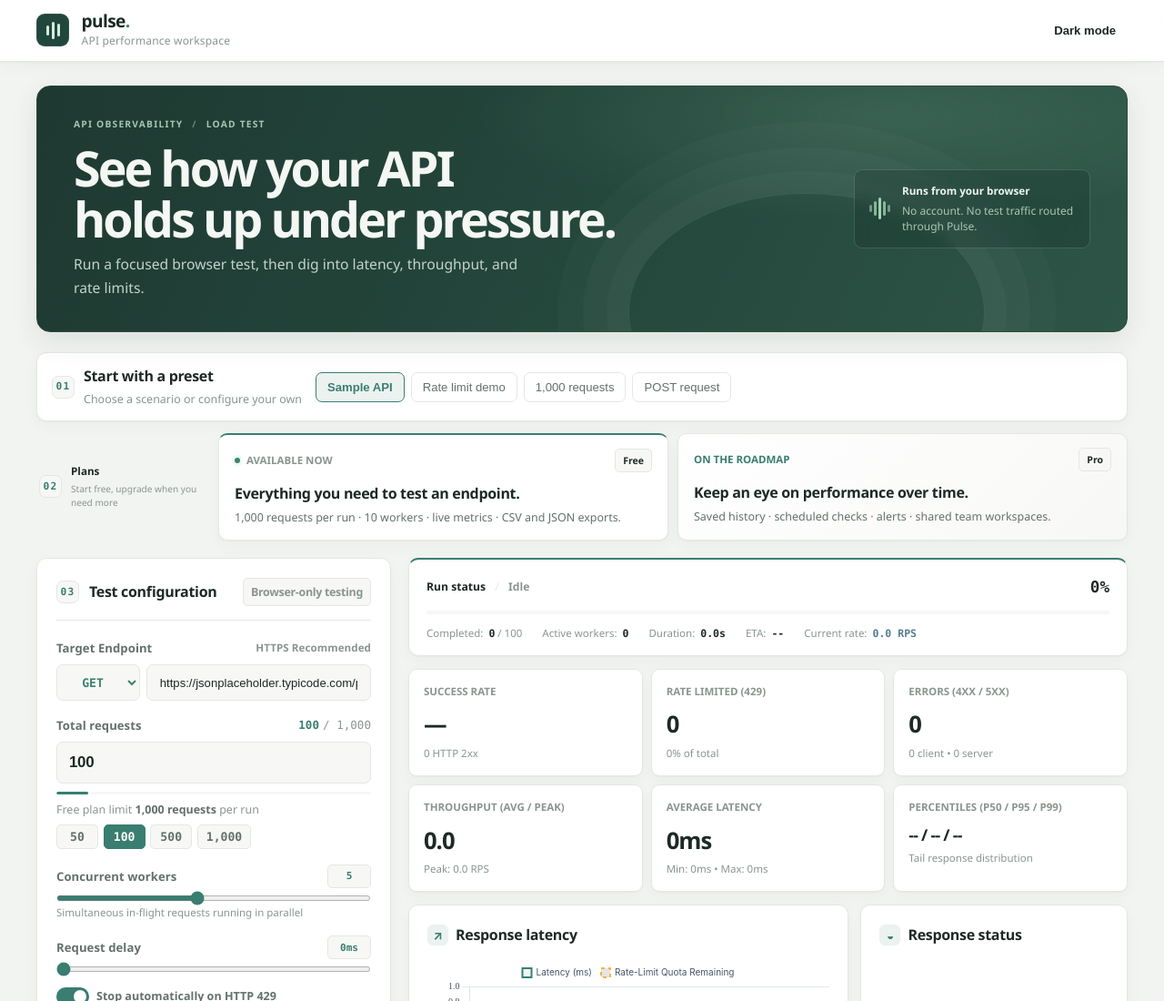
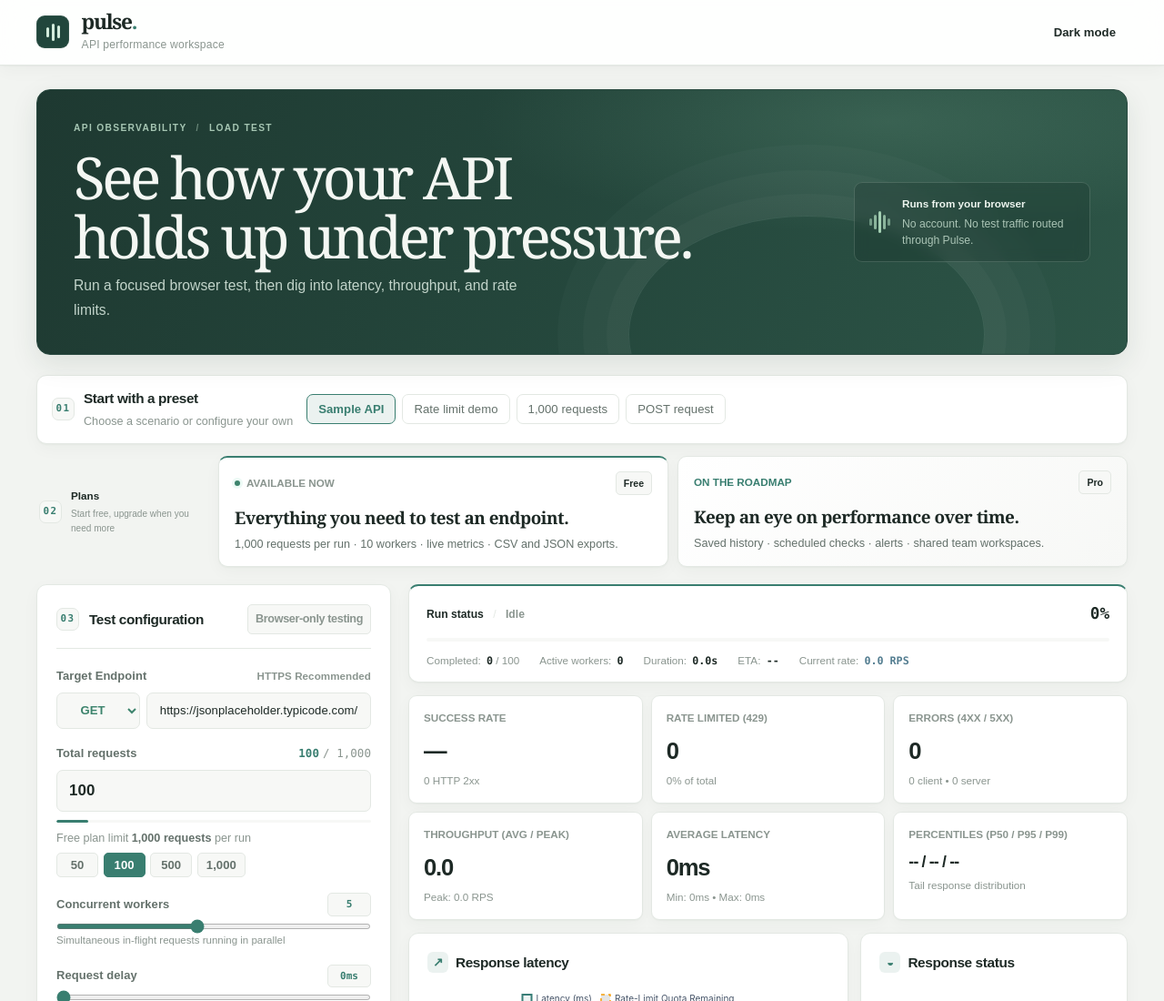
Before and after one commit to ayansaifi/Pulse, a plain HTML site: page index.html in a window 1280 px wide. Shown: the top 1100 px of the page at 91% size. Drawn offline with Linux system fonts and the light colour scheme.

Commit message:
Give Pulse a distinctive typography system

```diff
--- a/style.css
+++ b/style.css
@@ -1231,13 +1231,16 @@ body { background:var(--bg-app); }
 @media(max-width:920px) { .app-wrapper { padding:0 22px 36px; } .app-header { margin:0 -22px; padding:12px 22px; } .workspace-heading { min-height:190px; padding:29px; } .workspace-proof { max-width:220px; } .main-layout { grid-template-columns:1fr; } .plan-note { grid-template-columns:155px 1fr 1fr; } .sidebar-workspace { position:static; } }
 @media(max-width:740px) { .workspace-heading { align-items:flex-start; flex-direction:column; gap:20px; } .workspace-heading h2 { font-size:2rem; } .workspace-proof { max-width:none; } .preset-container { align-items:flex-start; flex-wrap:wrap; } .preset-heading { width:100%; margin:0 0 5px; } .plan-note { grid-template-columns:1fr 1fr; } .plan-section-heading { grid-column:1/-1; padding:4px 0; } .charts-row { grid-template-columns:1fr; } .quota-stats-grid { grid-template-columns:repeat(3,minmax(0,1fr)); gap:13px 0; } .quota-stat-box:nth-child(3n) { border-right:0; } }
 @media(max-width:560px) { .app-wrapper { padding:0 14px 28px; } .app-header { margin:0 -14px; padding:11px 14px; } .brand-text p { display:none; } .header-tools { gap:2px; } .workspace-heading { min-height:0; margin:16px 0 14px; padding:24px 21px; } .workspace-heading h2 { font-size:1.78rem; } .workspace-heading p { max-width:310px; font-size:.74rem; } .workspace-proof { width:100%; } .plan-note { grid-template-columns:1fr; } .plan-section-heading { grid-column:auto; } .plan-card { min-height:0; } .preset-tag { padding:7px 9px; font-size:.64rem; } .sidebar-workspace > .panel-card { padding:16px; } .kpi-grid { grid-template-columns:repeat(2,minmax(0,1fr)); gap:7px; } .kpi-card { min-height:100px; padding:12px; } .kpi-card:not(:nth-child(3n)) { border-right:1px solid var(--border-subtle); } .kpi-card:nth-child(odd) { border-right:1px solid var(--border-subtle); } .kpi-card:nth-child(-n+4) { border-bottom:1px solid var(--border-subtle); } .quota-stats-grid { grid-template-columns:repeat(2,minmax(0,1fr)); } .quota-stat-box,.quota-stat-box:first-child { padding:0; border:0; } .progress-meta-row { gap:8px 14px; } }
-/* Typography refinement: clearer hierarchy, calmer tracking, and readable dense data. */
+
+/* Pulse type system: editorial display type paired with crisp, practical UI text. */
 :root {
-  --font-sans: "Segoe UI Variable", "Segoe UI", Aptos, ui-sans-serif, system-ui, -apple-system, BlinkMacSystemFont, sans-serif;
+  --font-sans: Arial, Helvetica, sans-serif;
+  --font-display: Georgia, "Times New Roman", serif;
   --font-mono: "SFMono-Regular", Consolas, "Liberation Mono", monospace;
 }
 
 body {
+  font-family: var(--font-sans);
   font-size: 15px;
   line-height: 1.55;
   font-feature-settings: "kern" 1, "liga" 1;
@@ -1245,59 +1248,72 @@ body {
 }
 
 .brand-text h1 {
-  font-size: 1.2rem;
-  font-weight: 720;
-  letter-spacing: -0.035em;
+  font-family: var(--font-display);
+  font-size: 1.42rem;
+  font-weight: 700;
+  letter-spacing: -0.06em;
+  line-height: 1;
 }
 
 .brand-text p,
 .workspace-proof small {
-  font-size: 0.75rem;
-  line-height: 1.45;
+  font-size: 0.76rem;
+  line-height: 1.5;
 }
 
 .workspace-heading h2 {
-  max-width: 760px;
-  font-size: clamp(2.35rem, 4.2vw, 3.45rem);
-  font-weight: 680;
+  max-width: 780px;
+  font-family: var(--font-display);
+  font-size: clamp(2.65rem, 5vw, 4rem);
+  font-weight: 500;
   letter-spacing: -0.055em;
-  line-height: 1.04;
+  line-height: 1.02;
 }
 
 .workspace-heading p {
-  max-width: 56ch;
+  max-width: 58ch;
   font-size: 0.98rem;
-  line-height: 1.65;
+  line-height: 1.7;
 }
 
 .eyebrow,
 .section-index {
-  font-size: 0.7rem;
-  letter-spacing: 0.12em;
+  font-size: 0.68rem;
+  font-weight: 700;
+  letter-spacing: 0.13em;
 }
 
 .preset-heading strong,
 .panel-title,
 .plan-card h3,
 .plan-note h3 {
-  font-size: 1rem;
-  font-weight: 660;
-  letter-spacing: -0.02em;
+  font-size: 0.96rem;
+  font-weight: 700;
+  letter-spacing: -0.025em;
+}
+
+.plan-card h3,
+.plan-note h3 {
+  font-family: var(--font-display);
+  font-size: 1.18rem;
+  font-weight: 600;
+  letter-spacing: -0.025em;
 }
 
 .preset-heading small,
 .plan-note p:not(.eyebrow),
 .request-limit-help,
 .browser-only-note {
-  font-size: 0.78rem;
-  line-height: 1.55;
+  font-size: 0.79rem;
+  line-height: 1.6;
 }
 
 .field-label,
 .workspace-label,
 .preset-label {
-  font-size: 0.82rem;
-  font-weight: 600;
+  font-size: 0.81rem;
+  font-weight: 700;
+  letter-spacing: 0.005em;
 }
 
 .ui-input,
@@ -1308,7 +1324,9 @@ body {
 .preset-tag,
 .quick-pill,
 .filter-chip {
+  font-family: var(--font-sans);
   font-size: 0.82rem;
+  letter-spacing: 0.005em;
 }
 
 .kpi-caption,
@@ -1320,34 +1338,35 @@ body {
 .stream-table th,
 .stream-table td,
 .filter-chip {
-  font-size: 0.72rem;
+  font-size: 0.73rem;
   letter-spacing: 0;
 }
 
 .kpi-number {
+  font-family: var(--font-sans);
   font-size: clamp(1.45rem, 2vw, 1.8rem);
-  font-weight: 650;
-  letter-spacing: -0.04em;
-  font-variant-numeric: tabular-nums;
+  font-weight: 700;
+  letter-spacing: -0.045em;
+  font-variant-numeric: tabular-nums lining-nums;
 }
 
 .quota-stat-value,
 .request-volume-input,
 .request-count-value,
 .log-count-badge {
-  font-variant-numeric: tabular-nums;
+  font-variant-numeric: tabular-nums lining-nums;
 }
 
 .stream-table th {
-  font-weight: 650;
+  font-weight: 700;
 }
 
 .stream-table td {
-  line-height: 1.5;
+  line-height: 1.55;
 }
 
 @media (max-width: 740px) {
   body { font-size: 14px; }
-  .workspace-heading h2 { font-size: clamp(2rem, 8vw, 2.65rem); }
+  .workspace-heading h2 { font-size: clamp(2.25rem, 9vw, 3rem); }
   .workspace-heading p { font-size: 0.9rem; }
 }
```
